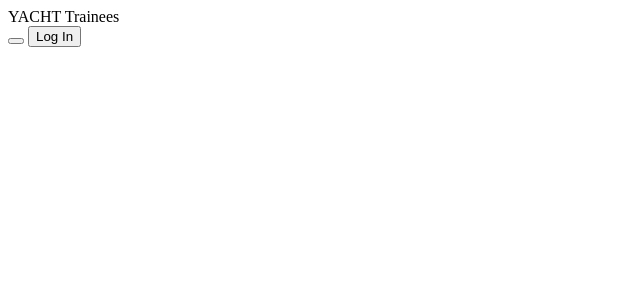
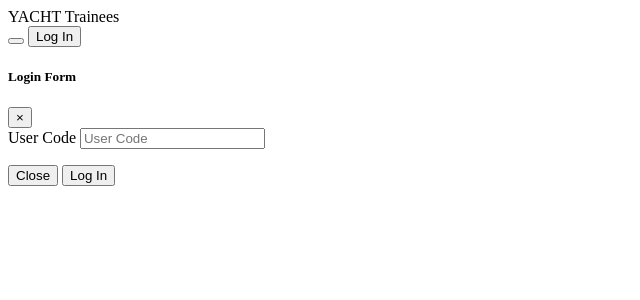
Before and after one commit to Reggem/YACHT_DATABASE, a PHP site: page /Index/navbarwelcome.php in a window 1280 px wide. Shown: the top 300 px of the page, without its empty margins (0-640 px from the left). Run offline with PHP 8.4, Linux system fonts and the light colour scheme.

Commit message:
Added popup modals for login and credentials request

```diff
--- /dev/null
+++ b/Index/modallogin.php
@@ -0,0 +1,25 @@
+<!-- Modal -->
+<div class="modal fade" id="LoginModal" tabindex="-1" role="dialog" aria-labelledby="LoginModalCenterTitle" aria-hidden="true">
+  <div class="modal-dialog" role="document">
+    <div class="modal-content">
+      <div class="modal-header">
+        <h5 class="modal-title text-center" >Login Form</h5>
+        <button type="button" class="close" data-dismiss="modal" aria-label="Close">
+          <span aria-hidden="true">&times;</span>
+        </button>
+      </div>
+      <div class="modal-body">
+        <form class="" method="post" action="Hostingpage/hostingpage.php">
+          <div class="form-group">
+            <label for="user">User Code</label>
+            <input type="password" name="code" class="form-control" placeholder="User Code" required>
+          </div>
+        </form>
+      </div>
+      <div class="modal-footer">
+        <button type="button" class="btn btn-secondary" data-dismiss="modal">Close</button>
+        <button type="submit" class="btn btn-success">Log In</button>
+      </div>
+    </div>
+  </div>
+</div>
--- a/Index/navbarwelcome.php
+++ b/Index/navbarwelcome.php
@@ -8,10 +8,13 @@
     </button>
 
     <!-- Login Button -->
-    <a href="Login/login.php" class="ml-auto">
-      <button class="nav navbar btn btn-success ml-auto" id="loginbtn"><i class="fas fa-sign-in-alt"></i><span class="mx-2">Log In</span>
+    <!-- <a href="Login/login.php" class="ml-auto"> -->
+      <button class="nav navbar btn btn-success ml-auto" id="loginbtn" data-toggle="modal" data-target="#LoginModal"><i class="fas fa-sign-in-alt"></i><span class="mx-2">Log In</span>
       </button>
-    </a>
+    <!-- </a> -->
+    <?php
+      include("modallogin.php");
+    ?>
 
 
 </nav>
```
Also changed, not shown: Index/modalcredentials.php (added, +37 -0 lines), index.php (+6 -4 lines).
